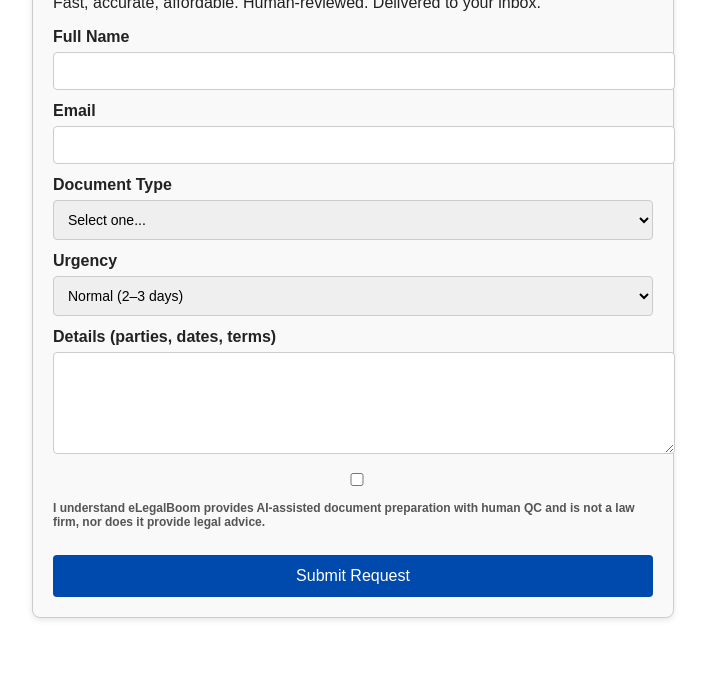
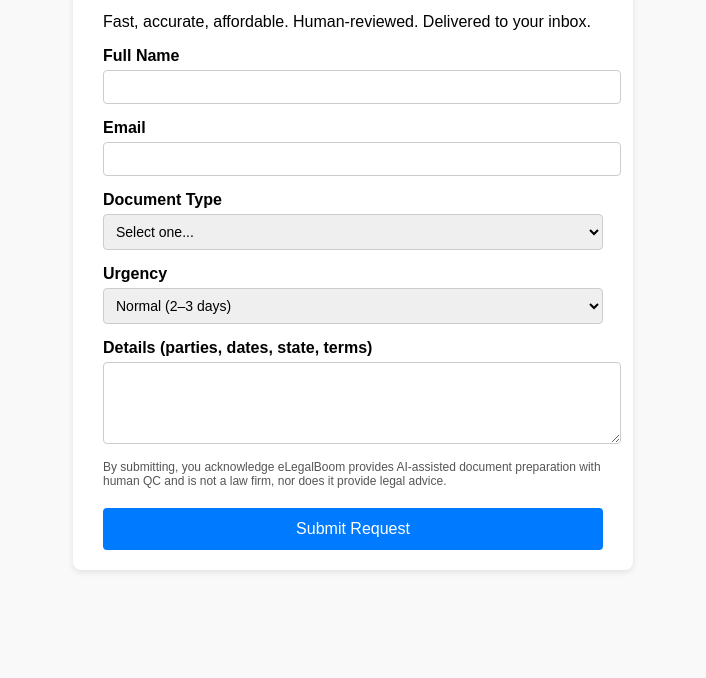
Before and after one commit to Lean4me2025/elegalboom_first_layout, a plain HTML site: page index.html in a window 1280 px wide. Shown: the part 147-825 px from the top of the page, without its empty margins (287-993 px from the left). After the commit the page ends 800 px from the top, so only its background shows below. Drawn offline with Linux system fonts and the light colour scheme.

Commit message:
Add files via upload

```diff
--- a/index.html
+++ b/index.html
@@ -3,50 +3,61 @@
 <head>
   <meta charset="UTF-8">
   <meta name="viewport" content="width=device-width, initial-scale=1.0">
-  <title>eLegalBoom – Request Your Document</title>
+  <title>eLegalBoom Request Form</title>
   <style>
-    :root {
-      --bg: #ffffff;
-      --panel: #f9f9f9;
-      --text: #222222;
-      --accent: #004aad;
-      --border: #cccccc;
-    }
     body {
       font-family: Arial, sans-serif;
-      background: var(--bg);
-      color: var(--text);
+      background-color: #f9f9f9;
+      display: flex;
+      justify-content: center;
+      align-items: center;
+      height: 100vh;
       margin: 0;
-      padding: 20px;
     }
     .container {
-      max-width: 600px;
-      margin: 40px auto;
-      padding: 20px;
-      background: var(--panel);
-      border: 1px solid var(--border);
+      background: #fff;
+      padding: 20px 30px;
       border-radius: 8px;
       box-shadow: 0 2px 6px rgba(0,0,0,0.1);
+      max-width: 500px;
+      width: 100%;
     }
-    h1 { font-size: 24px; margin-bottom: 10px; }
-    label { font-weight: bold; display: block; margin: 12px 0 6px; }
+    h1 {
+      font-size: 22px;
+      margin-bottom: 10px;
+    }
+    label {
+      font-weight: bold;
+      display: block;
+      margin-top: 15px;
+    }
     input, select, textarea {
-      width: 100%; padding: 10px;
-      border: 1px solid var(--border);
+      width: 100%;
+      padding: 8px;
+      margin-top: 5px;
+      border: 1px solid #ccc;
       border-radius: 4px;
       font-size: 14px;
     }
-    textarea { resize: vertical; height: 80px; }
     button {
       margin-top: 20px;
-      width: 100%; padding: 12px;
-      background: var(--accent);
-      color: #fff; border: none;
-      border-radius: 4px; font-size: 16px;
+      width: 100%;
+      padding: 12px;
+      background: #007bff;
+      color: #fff;
+      border: none;
+      border-radius: 4px;
+      font-size: 16px;
       cursor: pointer;
     }
-    button:hover { background: #00327a; }
-    .disclaimer { font-size: 12px; color: #555; margin-top: 12px; }
+    button:hover {
+      background: #0056b3;
+    }
+    .disclaimer {
+      font-size: 12px;
+      color: #555;
+      margin-top: 12px;
+    }
   </style>
 </head>
 <body>
@@ -54,7 +65,7 @@
     <h1>Request Your Document</h1>
     <p>Fast, accurate, affordable. Human-reviewed. Delivered to your inbox.</p>
 
-    <form id="requestForm" method="POST" action="https://script.google.com/macros/s/AKfycbxirMiGTQ0QmUGLUxCcuSX1_qasnfRxBL1ycs08z-LTmF9CxgHeivGrVqGi2D_MuRpt/exec">
+    <form id="requestForm" method="POST" action="https://script.google.com/macros/s/AKfycbxml0RnR22SX2OKN_tzeYsXmBlFdMSmhqx0jXrgFmEKUqRhHQHEF2DdVu4nh0ZVUtYm/exec">
       <label for="name">Full Name</label>
       <input type="text" name="name" id="name" required>
 
@@ -75,12 +86,11 @@
         <option value="Rush">Rush (24 hours)</option>
       </select>
 
-      <label for="details">Details (parties, dates, terms)</label>
-      <textarea name="details" id="details"></textarea>
+      <label for="details">Details (parties, dates, state, terms)</label>
+      <textarea name="details" id="details" rows="4"></textarea>
 
       <div class="disclaimer">
-        <input type="checkbox" id="disclaimer" required>
-        <label for="disclaimer">I understand eLegalBoom provides AI-assisted document preparation with human QC and is not a law firm, nor does it provide legal advice.</label>
+        By submitting, you acknowledge eLegalBoom provides AI-assisted document preparation with human QC and is not a law firm, nor does it provide legal advice.
       </div>
 
       <button type="submit">Submit Request</button>
```
